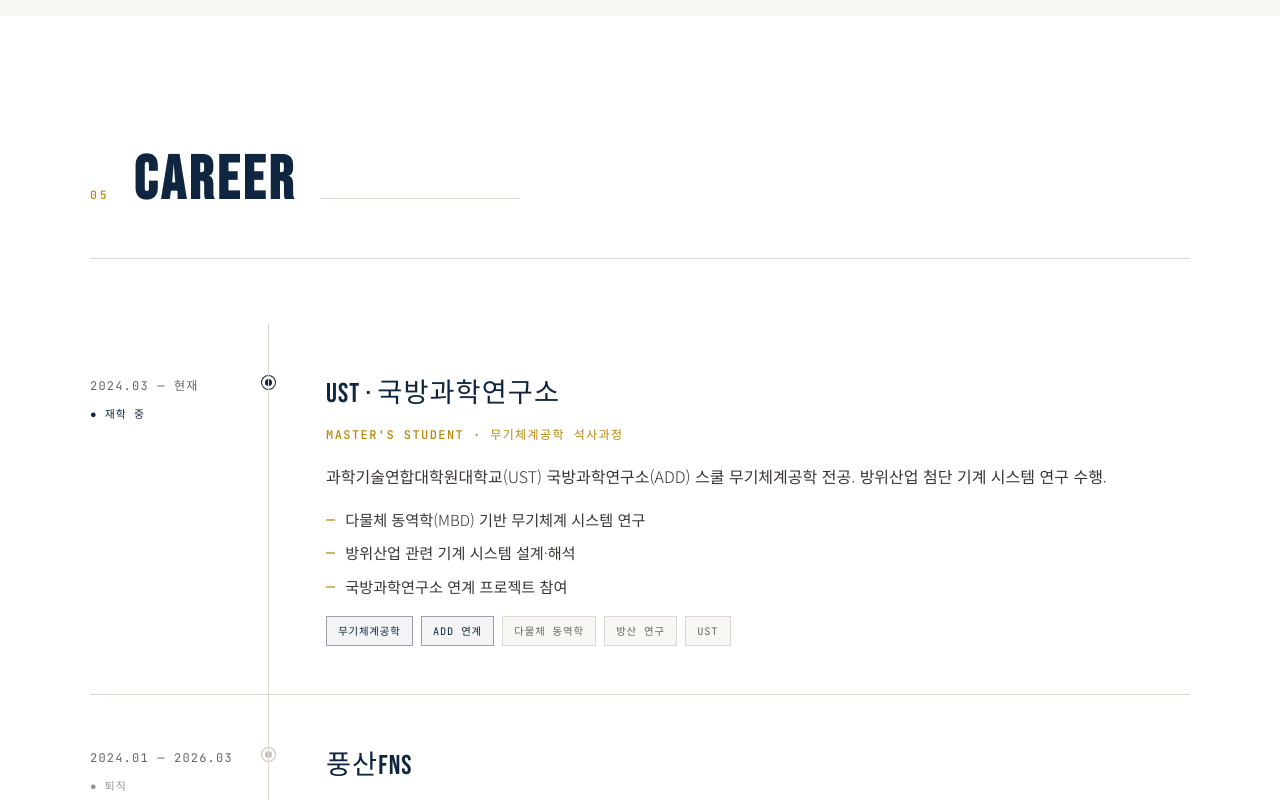
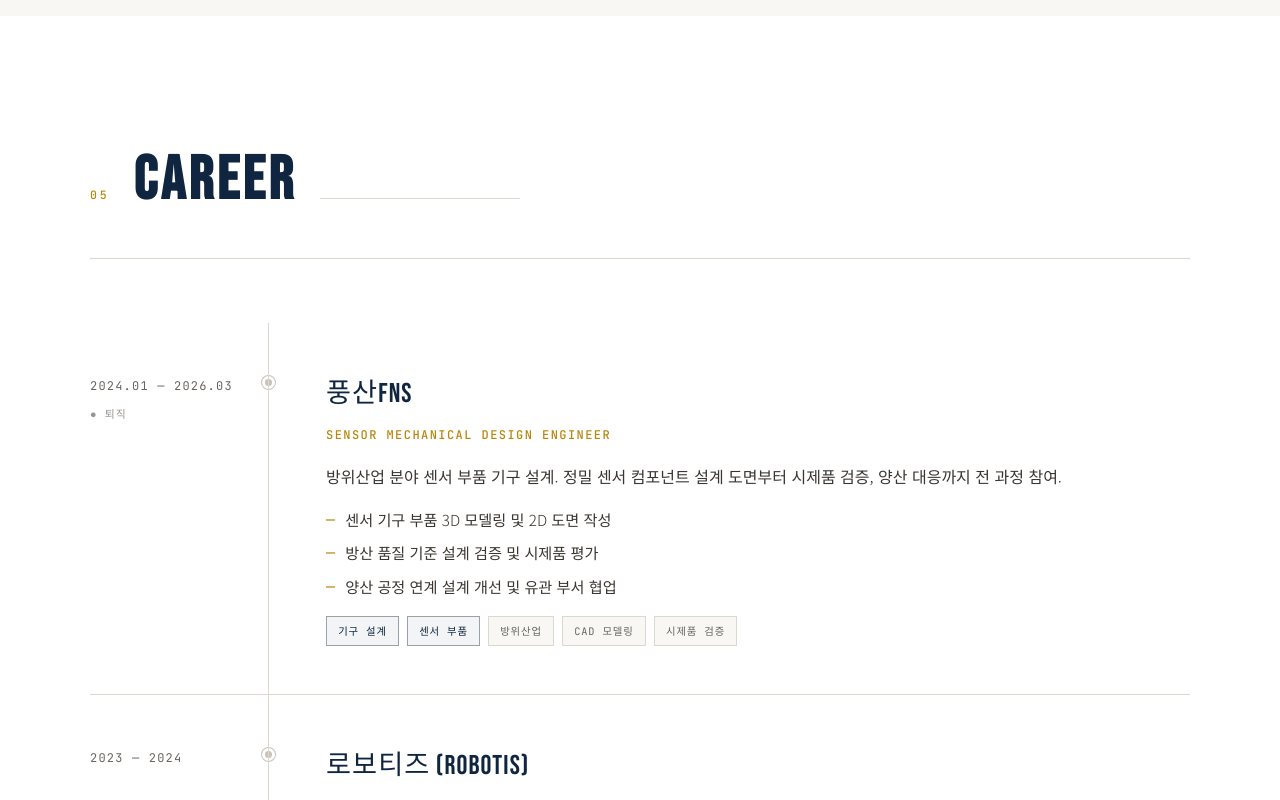
Before and after one commit to Hongroot98/Hongroot98.github.io, a plain HTML site: page index.html in a window 1280 px wide. Shown: the part 5165-5965 px from the top of the page. Drawn offline with Linux system fonts and the light colour scheme.

Commit message:
v18: Remove prize money info, remove UST/ADD career entry

```diff
--- a/index.html
+++ b/index.html
@@ -1095,7 +1095,7 @@
       </div>
       <div>
         <div class="award-title">2021 RecurDyn Simulation 경진대회 1위</div>
-        <div class="award-org">주최: 펑션베이(주) &nbsp;·&nbsp; 상금: 150만원</div>
+        <div class="award-org">주최: 펑션베이(주)</div>
         <div class="award-desc">
           충남대학교 메카트로닉스공학과 <strong>'잡아달랩'</strong> 팀(지도교수 김성수)으로 참가.
           <strong>Mobile Shopping Robot: using UR3 manipulator &amp; Transforming gripper</strong> 주제로
@@ -1142,24 +1142,6 @@
 
 
     <div class="exp-list">
-      <div class="exp-item reveal">
-        <div><div class="exp-period">2024.03 — 현재</div><div class="exp-status">● 재학 중</div></div>
-        <div class="exp-dot"></div>
-        <div>
-          <div class="exp-company">UST · 국방과학연구소</div>
-          <div class="exp-role">Master's Student · 무기체계공학 석사과정</div>
-          <div class="exp-desc">과학기술연합대학원대학교(UST) 국방과학연구소(ADD) 스쿨 무기체계공학 전공. 방위산업 첨단 기계 시스템 연구 수행.</div>
-          <ul class="exp-bullets">
-            <li>다물체 동역학(MBD) 기반 무기체계 시스템 연구</li>
-            <li>방위산업 관련 기계 시스템 설계·해석</li>
-            <li>국방과학연구소 연계 프로젝트 참여</li>
-          </ul>
-          <div class="exp-tags">
-            <span class="tag navy">무기체계공학</span><span class="tag navy">ADD 연계</span>
-            <span class="tag">다물체 동역학</span><span class="tag">방산 연구</span><span class="tag">UST</span>
-          </div>
-        </div>
-      </div>
       <div class="exp-item reveal">
         <div><div class="exp-period">2024.01 — 2026.03</div><div class="exp-status retired">● 퇴직</div></div>
         <div class="exp-dot dim"></div>
```
